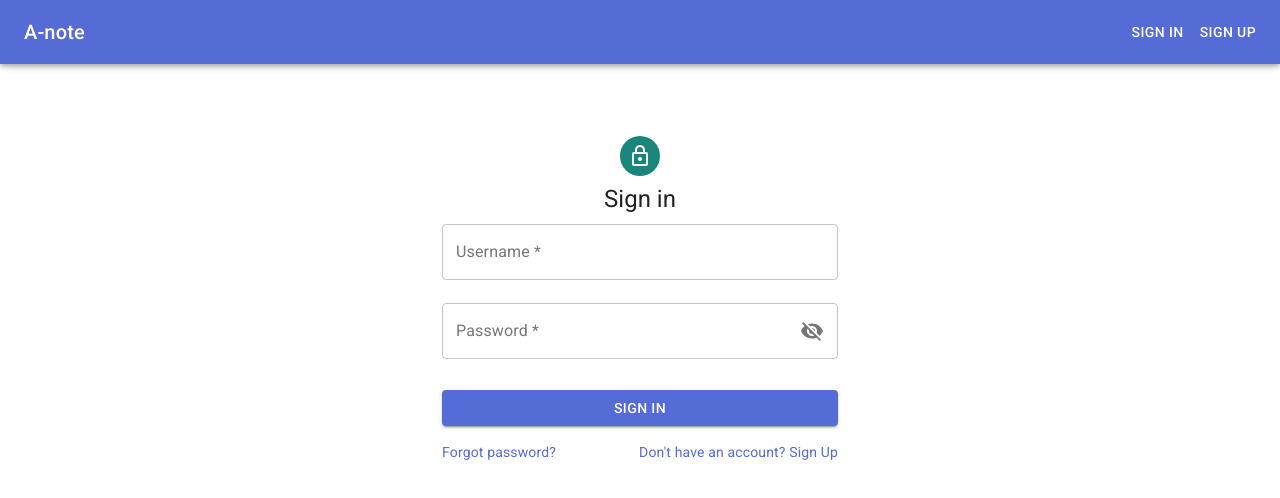
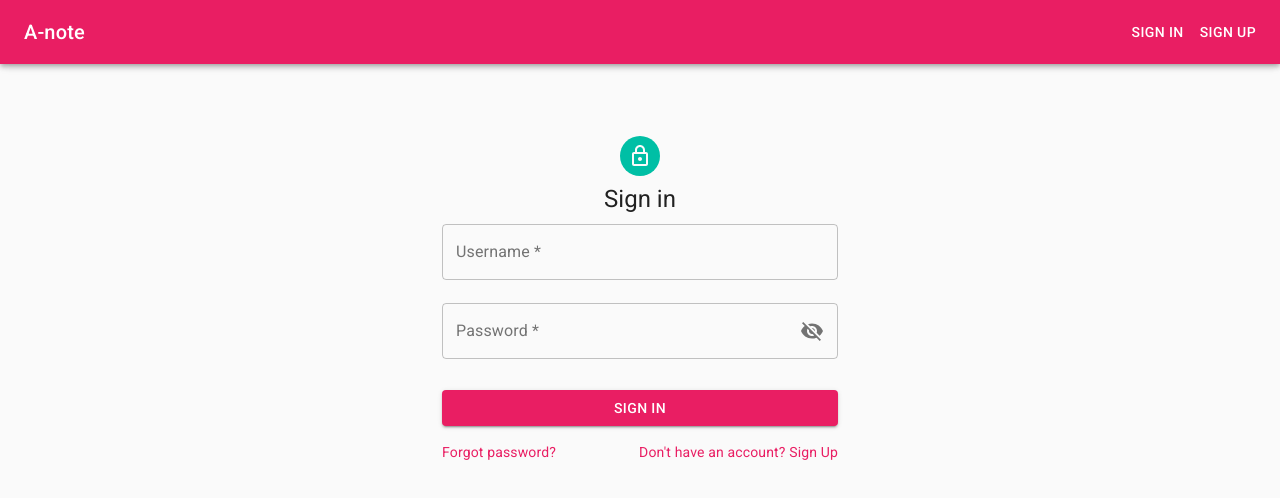
Before and after one commit to kelvinsanchez15/a-note, a Next.js app: page /login in a window 1280 px wide. Shown: the top 498 px of the page. Built offline with nearby package versions, Linux system fonts and the light colour scheme; no server answers.

Commit message:
update theme colors

```diff
--- a/src/components/styles/theme.js
+++ b/src/components/styles/theme.js
@@ -1,21 +1,18 @@
 import { createMuiTheme, responsiveFontSizes } from '@material-ui/core/styles';
-import { red } from '@material-ui/core/colors';
+import { red, pink, teal } from '@material-ui/core/colors';
 
 // Create a theme instance.
 const theme = responsiveFontSizes(
   createMuiTheme({
     palette: {
       primary: {
-        main: '#556cd6',
+        main: pink[500],
       },
       secondary: {
-        main: '#19857b',
+        main: teal.A700,
       },
       error: {
         main: red.A400,
-      },
-      background: {
-        default: '#fff',
       },
     },
   })
```
